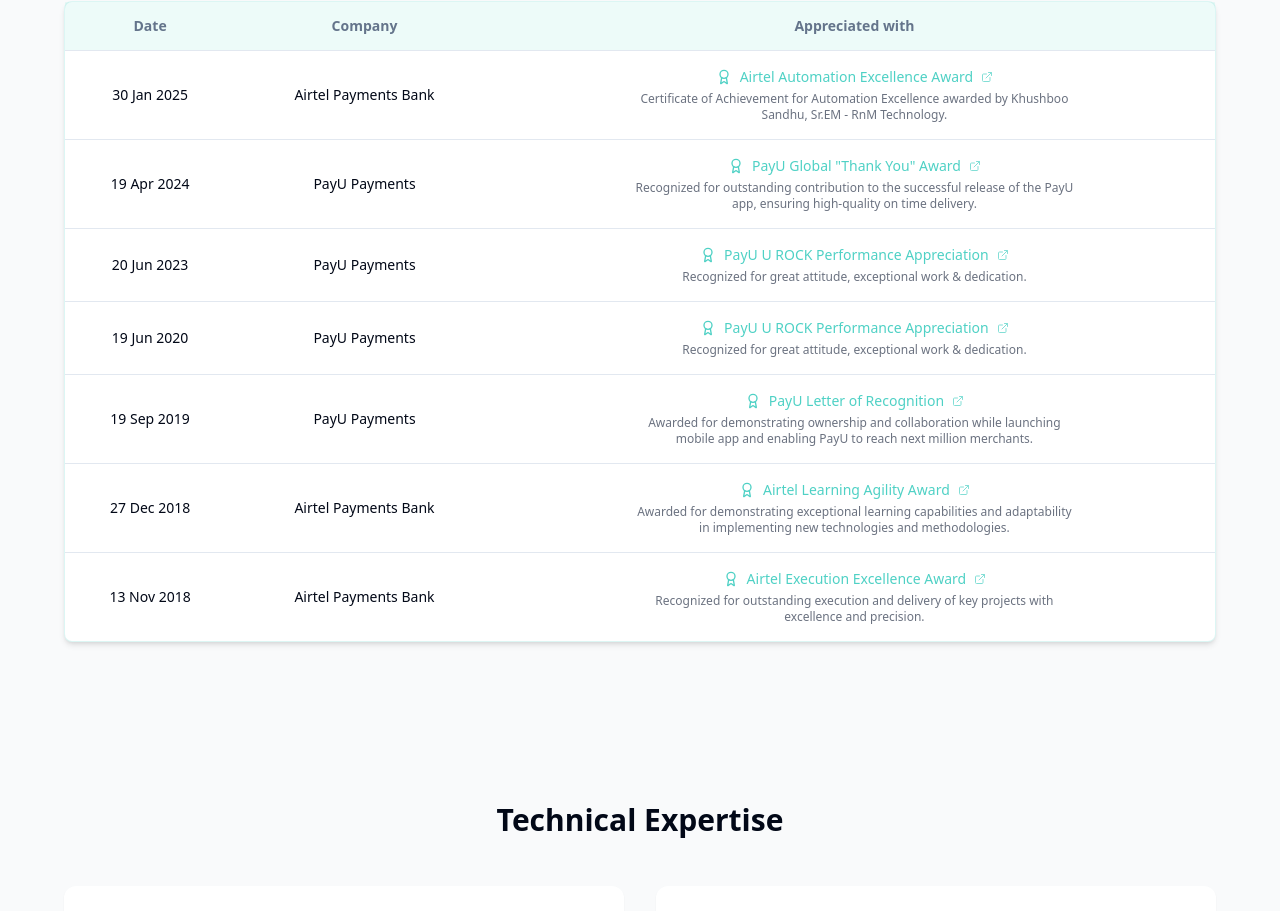
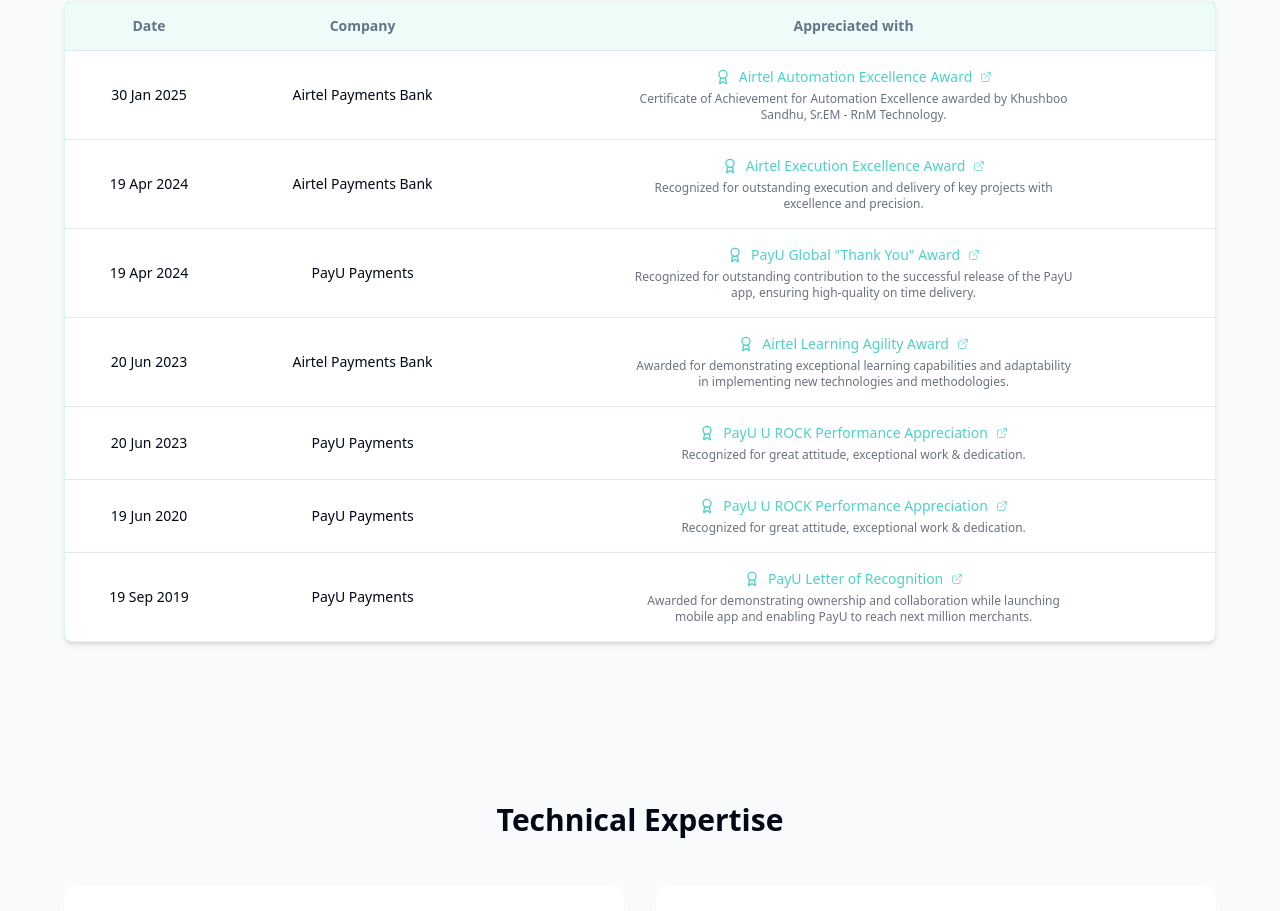
Before and after one commit to manish89arya/manish-arya-portfolio, a React (Vite) app: page / in a window 1280 px wide. Shown: the part 1055-1966 px from the top of the page. Built offline with nearby package versions, Linux system fonts and the light colour scheme.

Commit message:
Fix: Reorder awards in Awards section
Reordered the awards displayed in the "Appreciated With" column of the Awards section.

```diff
--- a/src/components/Awards.tsx
+++ b/src/components/Awards.tsx
@@ -1,4 +1,3 @@
-
 import { motion } from "framer-motion";
 import { Award, ExternalLink, X } from "lucide-react";
 import { useState, useEffect } from "react";
@@ -20,6 +19,22 @@ const awards = [
     year: "2025",
     company: "Airtel Payments Bank",
     image: "/lovable-uploads/62f6665d-b640-4c5f-91c9-cfea04f1ae46.png"
+  },
+  {
+    name: "Airtel Learning Agility Award",
+    description: "Awarded for demonstrating exceptional learning capabilities and adaptability in implementing new technologies and methodologies.",
+    date: "20 Jun 2023",
+    year: "2023",
+    company: "Airtel Payments Bank",
+    image: "/lovable-uploads/344e6382-8f35-42ed-87a1-1b229bcb6870.png"
+  },
+  {
+    name: "Airtel Execution Excellence Award",
+    description: "Recognized for outstanding execution and delivery of key projects with excellence and precision.",
+    date: "19 Apr 2024",
+    year: "2024",
+    company: "Airtel Payments Bank",
+    image: "/lovable-uploads/7e2a6331-8fe7-4ce7-9239-c5c79c581f4a.png"
   },
   {
     name: "PayU Global \"Thank You\" Award",
@@ -52,22 +67,6 @@ const awards = [
     year: "2019",
     company: "PayU Payments",
     image: "/lovable-uploads/163b4490-ec0a-4877-81d4-f4588316f896.png"
-  },
-  {
-    name: "Airtel Execution Excellence Award",
-    description: "Recognized for outstanding execution and delivery of key projects with excellence and precision.",
-    date: "13 Nov 2018",
-    year: "2018",
-    company: "Airtel Payments Bank",
-    image: "/lovable-uploads/7e2a6331-8fe7-4ce7-9239-c5c79c581f4a.png"
-  },
-  {
-    name: "Airtel Learning Agility Award",
-    description: "Awarded for demonstrating exceptional learning capabilities and adaptability in implementing new technologies and methodologies.",
-    date: "27 Dec 2018",
-    year: "2018",
-    company: "Airtel Payments Bank",
-    image: "/lovable-uploads/344e6382-8f35-42ed-87a1-1b229bcb6870.png"
   }
 ];
 
```
